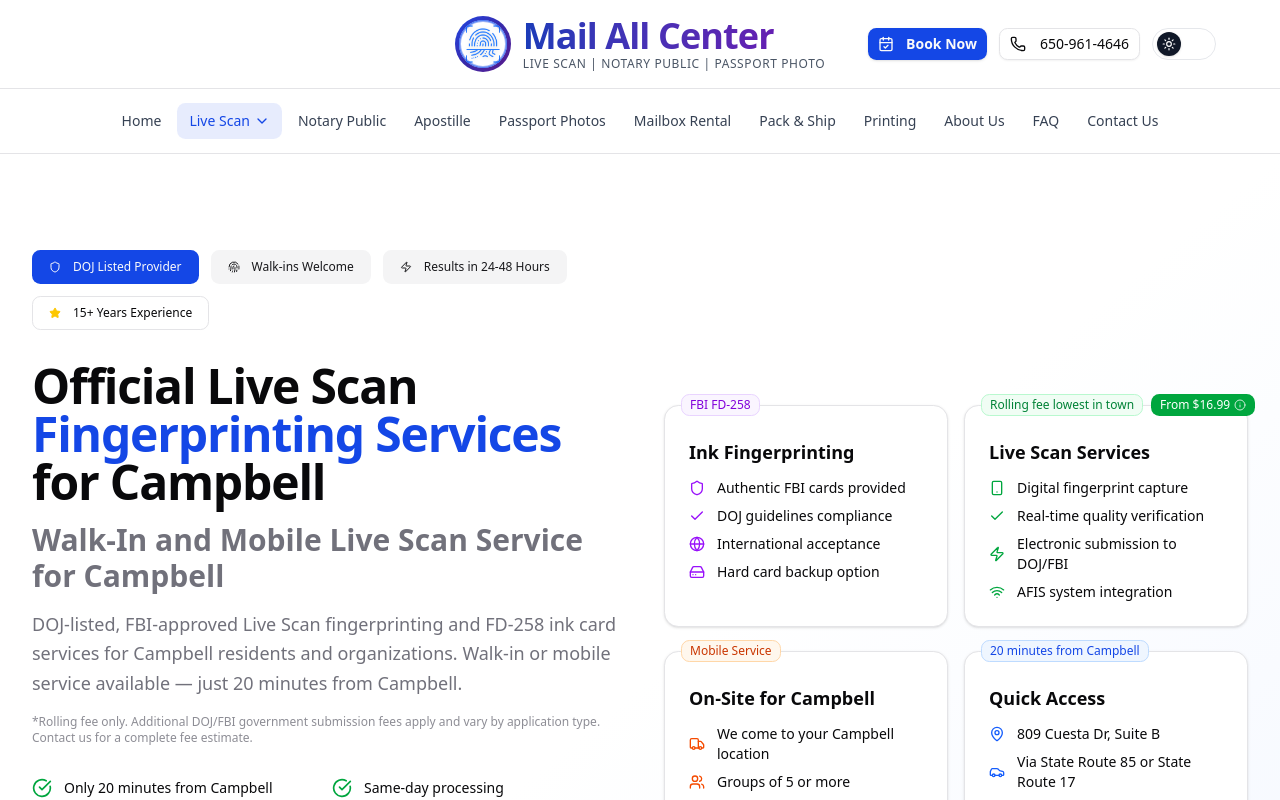
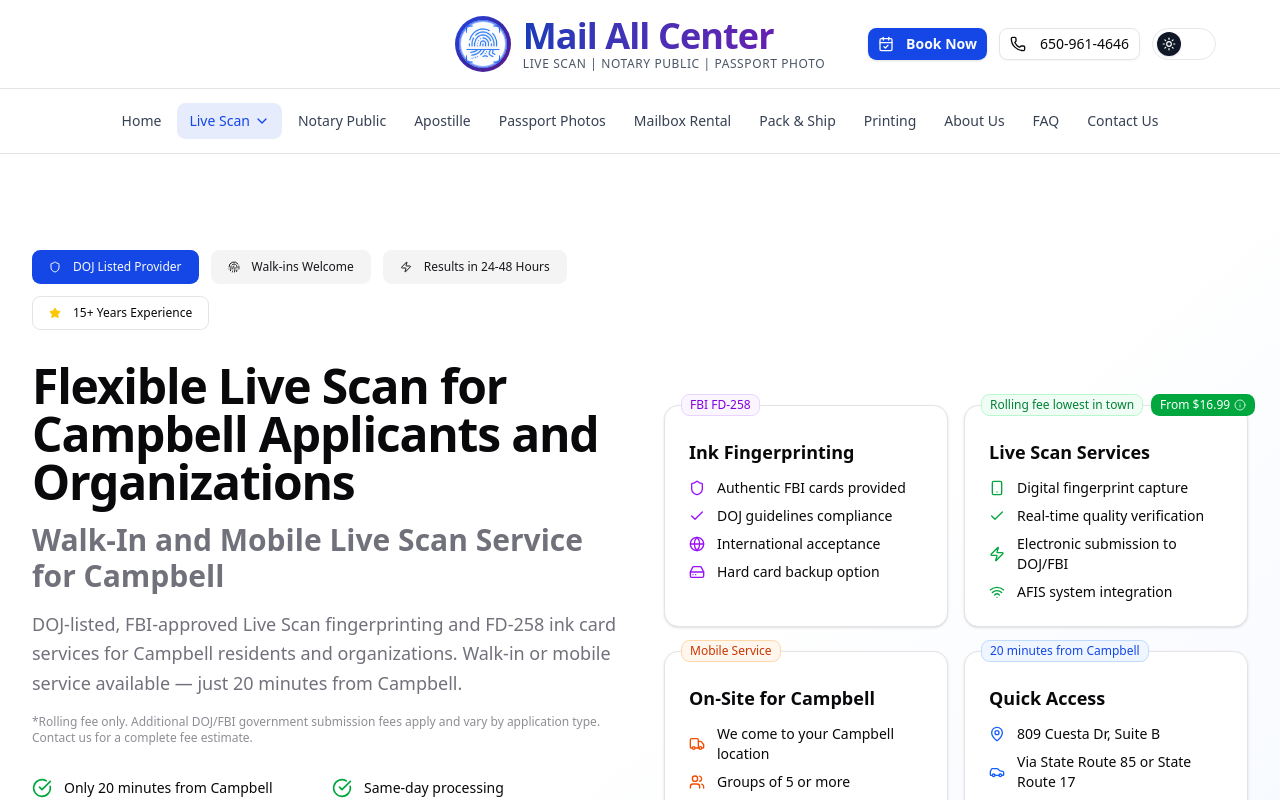
Before and after one commit to kewalplatel85/live-scan-solutions, a Next.js app: page /Live-Scan-Fingerprinting/campbell in a window 1280 px wide. Shown: the top 800 px of the page. Built offline with nearby package versions, Linux system fonts and the light colour scheme.

Commit message:
Improve Live Scan and homepage headings

```diff
--- a/src/app/Live-Scan-Fingerprinting/[city]/page.tsx
+++ b/src/app/Live-Scan-Fingerprinting/[city]/page.tsx
@@ -539,13 +539,7 @@
             iconClassName: 'fill-yellow-400 text-yellow-400',
           },
         ]}
-        title={
-          <>
-            Official Live Scan{' '}
-            <span className="text-primary">Fingerprinting Services</span> for{' '}
-            {city.name}
-          </>
-        }
+        title={city.heroTitle}
         subtitle={city.heroSubtitle}
         description={`DOJ-listed, FBI-approved Live Scan fingerprinting and FD-258 ink card services for ${city.name} residents and organizations. Walk-in or mobile service available — just ${city.driveTime} from ${city.name}.`}
         disclaimerText="*Rolling fee only. Additional DOJ/FBI government submission fees apply and vary by application type. Contact us for a complete fee estimate."
--- a/src/app/Live-Scan-Fingerprinting/page.tsx
+++ b/src/app/Live-Scan-Fingerprinting/page.tsx
@@ -140,10 +140,8 @@
         badges={badgeData.liveScanService}
         title={
           <>
-            Live Scan & FD-258{' '}
-            <span className="text-primary">
-              Fingerprinting in Mountain View
-            </span>
+            Fast Live Scan & FD-258 Fingerprinting —{' '}
+            <span className="text-primary">Walk-Ins Welcome</span>
           </>
         }
         subtitle="Rolling Fees Starting at $16.99*"
@@ -309,9 +307,6 @@
                 </a>
               </p>
             </div>
-            <p className="text-center text-xs text-muted-foreground">
-              Illustrative service imagery.
-            </p>
           </div>
         }
       />
--- a/src/components/sections/NewHeroSection.tsx
+++ b/src/components/sections/NewHeroSection.tsx
@@ -46,7 +46,7 @@
             </div>
 
             <h1 className="max-w-3xl text-4xl font-bold leading-[1.08] tracking-tight sm:text-5xl lg:text-6xl">
-              Live Scan, Notary, Apostille & More —{' '}
+              Live Scan, Notary, Apostille, Shipping & Passport Photos —{' '}
               <span className="text-primary">All in One Place</span>
             </h1>
 
--- a/src/data/city-pages/livescan-cities.ts
+++ b/src/data/city-pages/livescan-cities.ts
@@ -25,6 +25,7 @@
   keywords: string;
 
   // Hero section
+  heroTitle: string;
   heroSubtitle: string;
 
   // Unique intro content (2-3 paragraphs for content uniqueness)
@@ -75,6 +76,7 @@
     keywords:
       'live scan mountain view, fingerprinting mountain view, live scan fingerprinting mountain view ca, live scan near me mountain view, fingerprinting near me mountain view, doj fingerprinting mountain view, fbi fingerprinting mountain view, background check mountain view, fd-258 mountain view, ink fingerprinting mountain view, mobile fingerprinting mountain view, mountain view live scan, certified live scan mountain view, live scan provider mountain view, mountain view fingerprint services',
 
+    heroTitle: 'Walk-In Live Scan & FD-258 Fingerprinting in Mountain View',
     heroSubtitle:
       'Walk-In Live Scan & Ink Fingerprinting — Right Here in Mountain View',
 
@@ -235,6 +237,7 @@
     keywords:
       'live scan sunnyvale, fingerprinting sunnyvale, live scan fingerprinting sunnyvale ca, live scan near me sunnyvale, fingerprinting near me sunnyvale, doj fingerprinting sunnyvale, fbi fingerprinting sunnyvale, background check sunnyvale, fd-258 sunnyvale, ink fingerprinting sunnyvale, mobile fingerprinting sunnyvale, sunnyvale live scan, certified live scan sunnyvale, sunnyvale school district fingerprinting, sunnyvale background check',
 
+    heroTitle: 'Fast Live Scan Near Sunnyvale for Work, Licensing & Volunteers',
     heroSubtitle: "Sunnyvale's Trusted Live Scan Fingerprinting Provider",
 
     introHeading:
@@ -392,6 +395,8 @@
     keywords:
       'live scan palo alto, fingerprinting palo alto, live scan fingerprinting palo alto ca, live scan near me palo alto, fingerprinting near me palo alto, doj fingerprinting palo alto, fbi fingerprinting palo alto, background check palo alto, fd-258 palo alto, ink fingerprinting palo alto, mobile fingerprinting palo alto, palo alto live scan, palo alto unified school district fingerprinting, stanford fingerprinting, palo alto background check',
 
+    heroTitle:
+      'Convenient Live Scan Near Palo Alto for Schools, Work & Licensing',
     heroSubtitle: "Palo Alto's Nearby Certified Live Scan Provider",
 
     introHeading:
@@ -550,6 +555,7 @@
     keywords:
       'live scan san jose, fingerprinting san jose, live scan fingerprinting san jose ca, live scan near me san jose, fingerprinting near me san jose, doj fingerprinting san jose, fbi fingerprinting san jose, background check san jose, fd-258 san jose, ink fingerprinting san jose, mobile fingerprinting san jose, san jose live scan, san jose unified school district fingerprinting, sjsu fingerprinting, san jose background check, east side union high school district',
 
+    heroTitle: 'Affordable Live Scan Near San Jose with Mobile Group Service',
     heroSubtitle: "San Jose's Affordable Certified Live Scan Provider",
 
     introHeading:
@@ -713,6 +719,8 @@
     keywords:
       'live scan menlo park, fingerprinting menlo park, live scan fingerprinting menlo park ca, live scan near me menlo park, fingerprinting near me menlo park, doj fingerprinting menlo park, fbi fingerprinting menlo park, background check menlo park, fd-258 menlo park, ink fingerprinting menlo park, mobile fingerprinting menlo park, menlo park live scan, stanford fingerprinting, meta menlo park fingerprinting, menlo park background check',
 
+    heroTitle:
+      'Live Scan Near Menlo Park for Professionals, Schools & Volunteers',
     heroSubtitle: "Menlo Park's Nearby Certified Live Scan Provider",
 
     introHeading:
@@ -870,6 +878,7 @@
     keywords:
       'live scan cupertino, fingerprinting cupertino, live scan fingerprinting cupertino ca, live scan near me cupertino, fingerprinting near me cupertino, doj fingerprinting cupertino, fbi fingerprinting cupertino, background check cupertino, fd-258 cupertino, ink fingerprinting cupertino, mobile fingerprinting cupertino, cupertino live scan, cupertino union school district fingerprinting, cupertino background check, apple park fingerprinting',
 
+    heroTitle: 'Live Scan Near Cupertino for Schools, Tech Teams & Volunteers',
     heroSubtitle: "Cupertino's Convenient Certified Live Scan Provider",
 
     introHeading:
@@ -1032,6 +1041,8 @@
     keywords:
       'live scan los altos, fingerprinting los altos, live scan fingerprinting los altos ca, live scan near me los altos, fingerprinting near me los altos, doj fingerprinting los altos, fbi fingerprinting los altos, background check los altos, fd-258 los altos, ink fingerprinting los altos, mobile fingerprinting los altos, los altos live scan, los altos school district fingerprinting, mountain view los altos fingerprinting, los altos background check',
 
+    heroTitle:
+      'Nearby Live Scan for Los Altos Families, Schools & Professionals',
     heroSubtitle: "Los Altos' Nearest Certified Live Scan Provider",
 
     introHeading:
@@ -1192,6 +1203,7 @@
     keywords:
       'live scan fremont, fingerprinting fremont, live scan fingerprinting fremont ca, live scan near me fremont, fingerprinting near me fremont, doj fingerprinting fremont, fbi fingerprinting fremont, background check fremont, fd-258 fremont, ink fingerprinting fremont, mobile fingerprinting fremont, fremont live scan, fremont unified school district fingerprinting, tesla fremont fingerprinting, fremont background check, ohlone college fingerprinting',
 
+    heroTitle: 'Mobile & Walk-In Live Scan for Fremont Teams and Applicants',
     heroSubtitle: "Fremont's Trusted Nearby Certified Live Scan Provider",
 
     introHeading:
@@ -1348,6 +1360,7 @@
       'DOJ-listed Live Scan and FD-258 ink fingerprinting for Santa Clara residents. Walk into our nearby Mountain View location or schedule mobile group service.',
     keywords:
       'live scan santa clara, fingerprinting santa clara, live scan near me santa clara, FD-258 santa clara, mobile live scan santa clara',
+    heroTitle: 'Live Scan for Santa Clara Work, Licensing & Volunteer Needs',
     heroSubtitle: 'Walk-In and Mobile Live Scan Fingerprinting for Santa Clara',
     introHeading:
       'Convenient Live Scan Fingerprinting for Santa Clara Residents',
@@ -1471,6 +1484,7 @@
       'Live Scan and FD-258 ink fingerprinting for Redwood City residents. Visit our Mountain View walk-in location or arrange mobile service for your group.',
     keywords:
       'live scan redwood city, fingerprinting redwood city, live scan near me redwood city, FD-258 redwood city, mobile live scan redwood city',
+    heroTitle: 'Live Scan Near Redwood City for County, School & Career Needs',
     heroSubtitle:
       'Professional Live Scan and Ink Fingerprinting Near Redwood City',
     introHeading:
@@ -1595,6 +1609,7 @@
       'Live Scan and FD-258 ink fingerprinting for Campbell residents. Walk into our Mountain View office or schedule mobile service for your organization.',
     keywords:
       'live scan campbell, fingerprinting campbell, live scan near me campbell, FD-258 campbell, mobile live scan campbell',
+    heroTitle: 'Flexible Live Scan for Campbell Applicants and Organizations',
     heroSubtitle: 'Walk-In and Mobile Live Scan Service for Campbell',
     introHeading:
       'Convenient Fingerprinting for Campbell Residents and Organizations',
@@ -1717,6 +1732,8 @@
       'Live Scan and FD-258 ink fingerprinting for Los Gatos residents. Visit our Mountain View walk-in location or schedule mobile group fingerprinting.',
     keywords:
       'live scan los gatos, fingerprinting los gatos, live scan near me los gatos, FD-258 los gatos, mobile live scan los gatos',
+    heroTitle:
+      'Professional Live Scan for Los Gatos Work, Licensing & Volunteers',
     heroSubtitle: 'Professional Live Scan Service Near Los Gatos',
     introHeading: 'Live Scan and Ink Fingerprinting for Los Gatos Applicants',
     introContent: [
@@ -1839,6 +1856,7 @@
       'Live Scan and FD-258 ink fingerprinting for Milpitas residents. Walk into our Mountain View location or schedule mobile service for your group.',
     keywords:
       'live scan milpitas, fingerprinting milpitas, live scan near me milpitas, FD-258 milpitas, mobile live scan milpitas',
+    heroTitle: 'Live Scan for Milpitas Employers, Schools & License Applicants',
     heroSubtitle: 'Walk-In and Mobile Live Scan Service for Milpitas',
     introHeading:
       'Professional Fingerprinting for Milpitas Residents and Employers',
```
